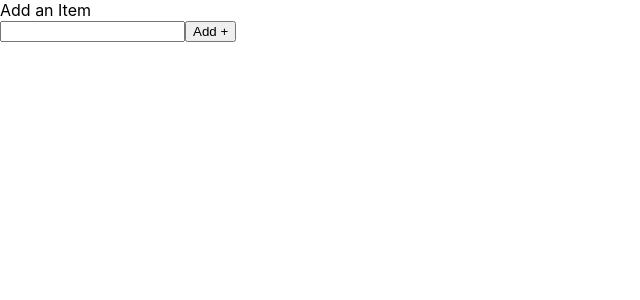
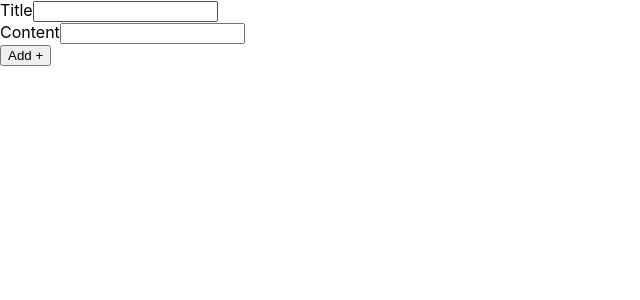
Before and after one commit to Dybovsky/react-task-App, a React (Create React App) app: page / in a window 1280 px wide. Shown: the top 300 px of the page, without its empty margins (0-640 px from the left). Built offline with nearby package versions, Linux system fonts and the light colour scheme.

Commit message:
refactor mile 3

```diff
--- a/src/App.js
+++ b/src/App.js
@@ -1,82 +1,43 @@
-import logo from "./logo.svg";
-import React, { Component } from "react";
-import "./App.css";
+import React from "react";
+import NewNote from "./components/NewNote";
+import NoteList from "./components/NoteList";
 
-class App extends Component {
+class App extends React.Component {
   constructor(props) {
     super(props);
-
     this.state = {
-      newItem: "",
-      list: [],
+      notes: [],
     };
   }
 
-  updateInput(key, value) {
-    this.setState({
-      [key]: value,
+  addNewNote(note) {
+    this.setState((prevState) => {
+      return { notes: [...prevState.notes, note] };
     });
   }
 
-  addItem() {
-    const timeCreated = new Date();
-
-    const newItem = {
-      time: `${timeCreated.toLocaleString("eng", {
-        month: "long",
-      })} ${timeCreated.getHours()} : ${timeCreated.getMinutes()}`,
-      id: 1 + Math.random(),
-      value: this.state.newItem,
-    };
-
-    const list = [...this.state.list];
-
-    list.push(newItem);
-
-    this.setState({
-      list,
-      newItem: "",
+  deleteNote(index) {
+    this.setState((prevState) => {
+      return {
+        notes: [
+          ...prevState.notes.slice(0, index),
+          ...prevState.notes.slice(index + 1),
+        ],
+      };
     });
-  }
-
-  deleteItem(id) {
-    const list = [...this.state.list];
-    const updatedList = list.filter((item) => item.id !== id);
-    this.setState({ list: updatedList });
   }
 
   render() {
     return (
       <div>
-        Add an Item
-        <br />
-        <input
-          type="textarea"
-          value={this.state.newItem}
-          onChange={(e) => this.updateInput("newItem", e.target.value)}
+        <NewNote onSaveNote={(note) => this.addNewNote(note)} />
+        <NoteList
+          notes={this.state.notes}
+          onDeleteNote={(index) => this.deleteNote(index)}
         />
-        <button onClick={() => this.addItem()}>Add +</button>
-        <br />
-        <ul>
-          {this.state.list.map((item) => {
-            return (
-              <li key={item.id}>
-                {item.value} {item.time}
-                <button
-                  onClick={() => {
-                    if (window.confirm("Are u sure?")) {
-                      this.deleteItem(item.id);
-                    }
-                  }}
-                >
-                  X
-                </button>
-              </li>
-            );
-          })}
-        </ul>
       </div>
     );
   }
 }
+
 export default App;
--- /dev/null
+++ b/src/components/NewNote.jsx
@@ -0,0 +1,65 @@
+import React from "react";
+
+class NewNote extends React.Component {
+    constructor(props) {
+      super(props);
+      this.state = {
+        title: '',
+        content: '',
+      };
+    }
+
+    saveNote(event){
+        event.preventDefault();
+        const note = {
+            id: Date.now(),
+            title: this.state.title,
+            content: this.state.content,
+        };
+
+        this.props.onSaveNote(note);
+        this.setState({ title: '', content: '' });
+    }
+
+    saveTitle(value){
+        this.setState({ title: value });
+    }
+
+    saveContent(value){
+        this.setState({ content: value });
+    }
+
+
+    render(){
+        return(
+            <form onSubmit={(event) => this.saveNote(event)}>
+               <div>
+                    <label htmlFor="title">Title</label>
+                    <input
+                    type="textarea"
+                    name="title"
+                    id="title"
+                    value={this.state.title}
+                    onChange={(event) => this.saveTitle(event.target.value)}
+                    />
+                </div>
+                <div>
+                    <label htmlFor="content">Content</label>
+                    <input
+                    type="textarea"
+                    name="content"
+                    id="content"
+                    value={this.state.content}
+                    onChange={(event) => this.saveContent(event.target.value)}
+                    />
+                </div>
+                <div>
+                    <button type="submit">Add +</button>
+                </div>
+            </form>
+        )
+    }
+}
+
+
+export default NewNote;
--- /dev/null
+++ b/src/components/NoteItem.jsx
@@ -0,0 +1,19 @@
+function NoteItem(props){
+    const { note } = props;
+    const {title, content} = note;
+    //console it
+    return(
+        <li>
+            <div>
+                {title}
+            </div>
+            <div>
+                {content}
+            </div>
+            <button onClick={props.onDelete}>X</button>
+        </li>
+    )
+
+}
+
+export default NoteItem;
--- /dev/null
+++ b/src/components/NoteList.jsx
@@ -0,0 +1,18 @@
+import NoteItem from "./NoteItem";
+
+
+function NoteList(props){
+    return(
+        <ul>
+            {props.notes.map((note, index) =>
+            <NoteItem
+            key={note.id}
+            note={note}
+            onDelete={() => props.onDeleteNote(index)}
+            />
+            )}
+        </ul>
+    )
+}
+
+export default NoteList;
```
